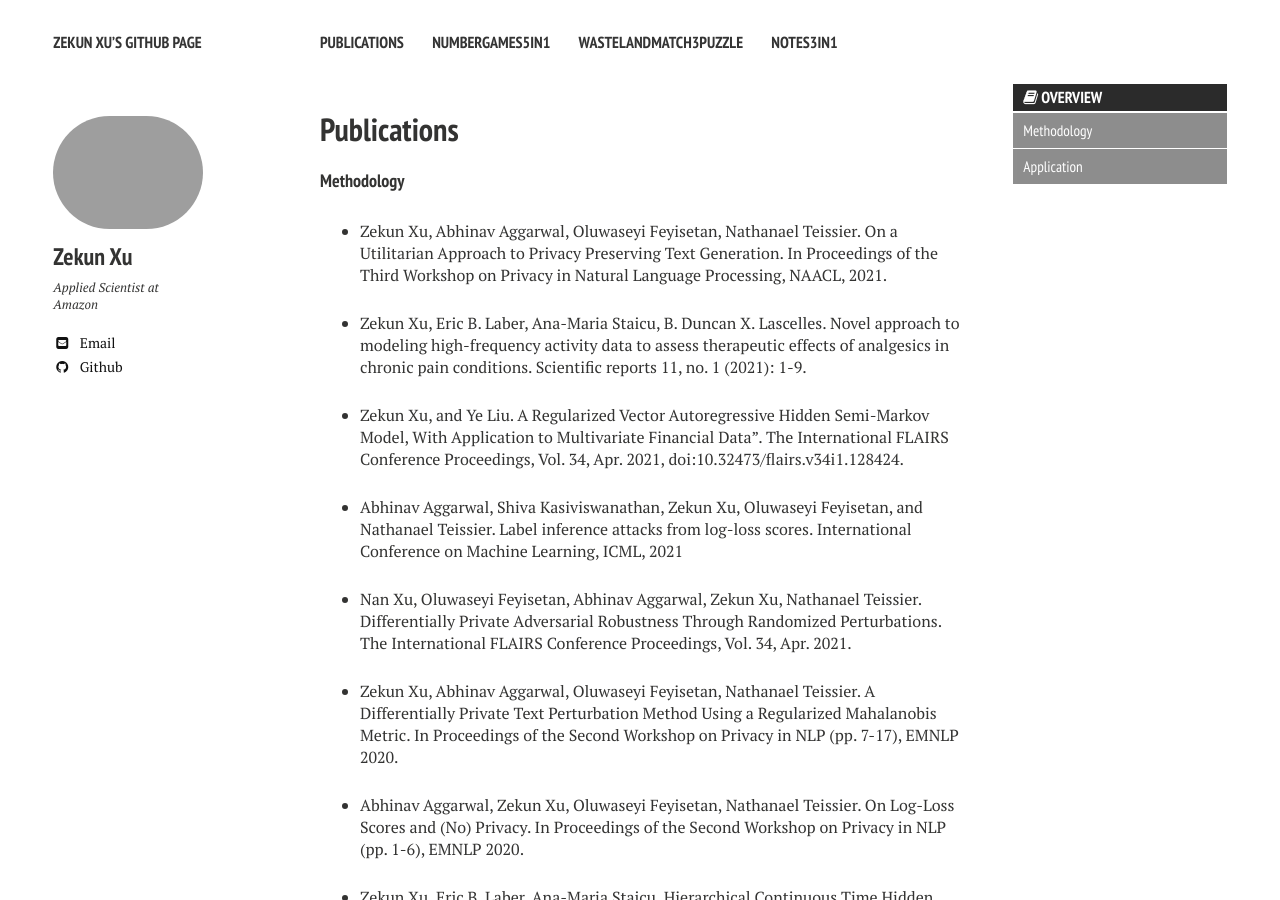
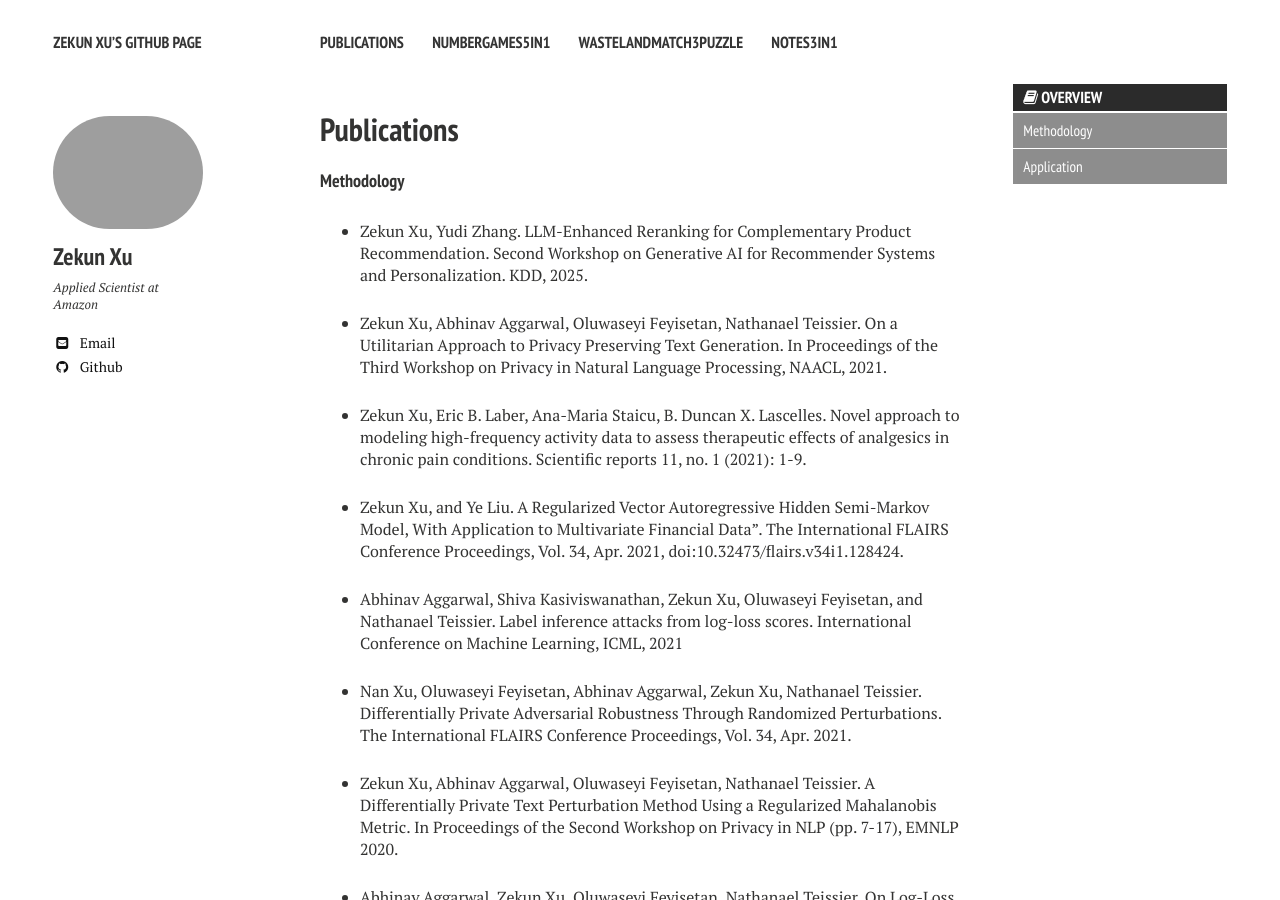
Before and after one commit to Zekun-Jack-Xu/Zekun-Jack-Xu.github.io, a Jekyll site: the page built from publications/index.md, in a window 1280 px wide and 900 px high. Built offline with Jekyll 4.4.1, drawn with Linux system fonts in a browser that asks for light colours; nearby versions of some CDN libraries.

Commit message:
update publication

```diff
--- a/publications/index.md
+++ b/publications/index.md
@@ -9,6 +9,9 @@ comments: true
 {% include _toc.html %}
 
 #### Methodology
+
+- Zekun Xu, Yudi Zhang. LLM-Enhanced Reranking for Complementary Product Recommendation.
+Second Workshop on Generative AI for Recommender Systems and Personalization. KDD, 2025.
 
  - Zekun Xu, Abhinav Aggarwal, Oluwaseyi Feyisetan, Nathanael Teissier. On a Utilitarian Approach to Privacy Preserving Text Generation. In Proceedings of the Third Workshop on Privacy in Natural Language Processing, NAACL, 2021.
 
```
